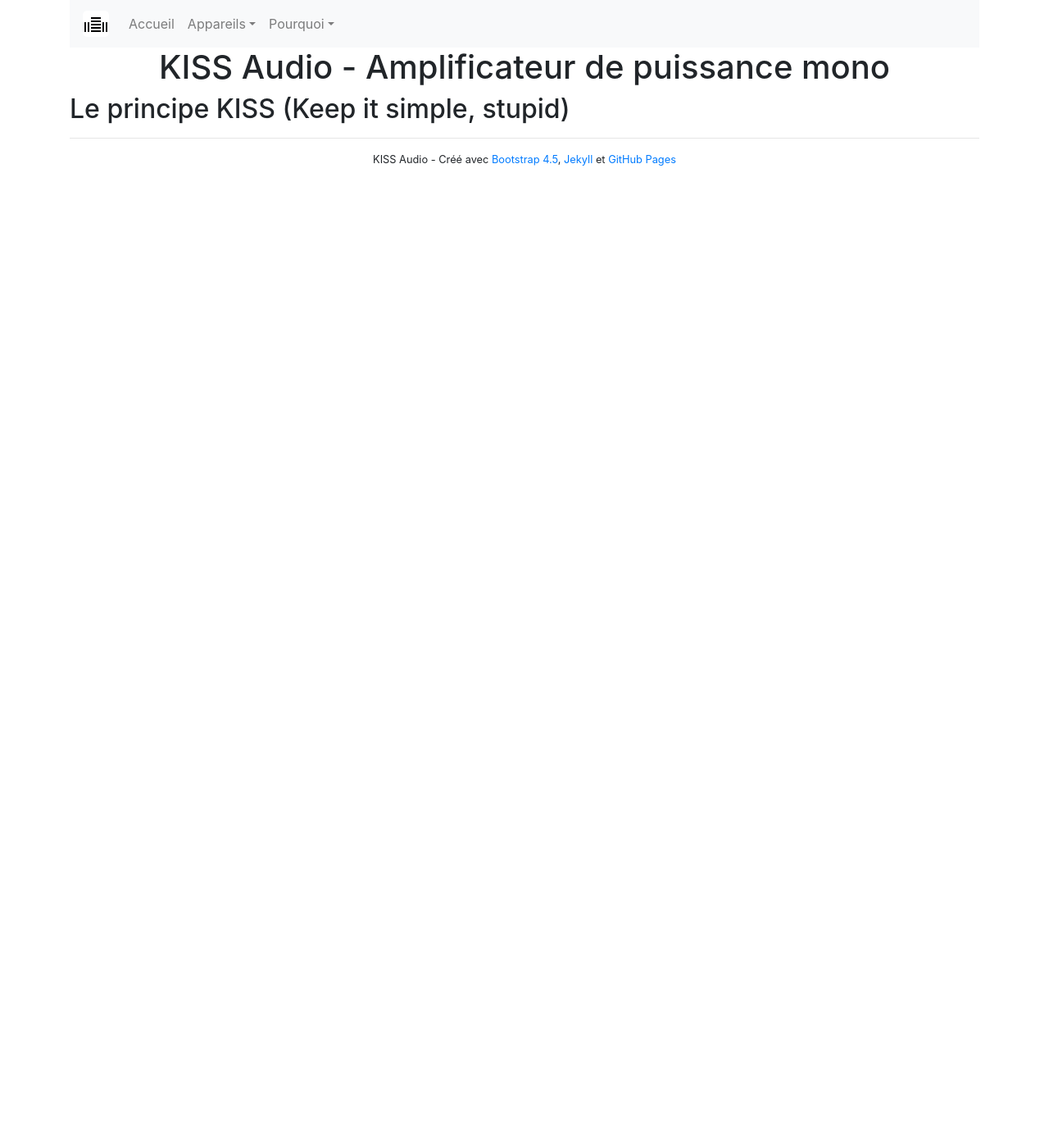
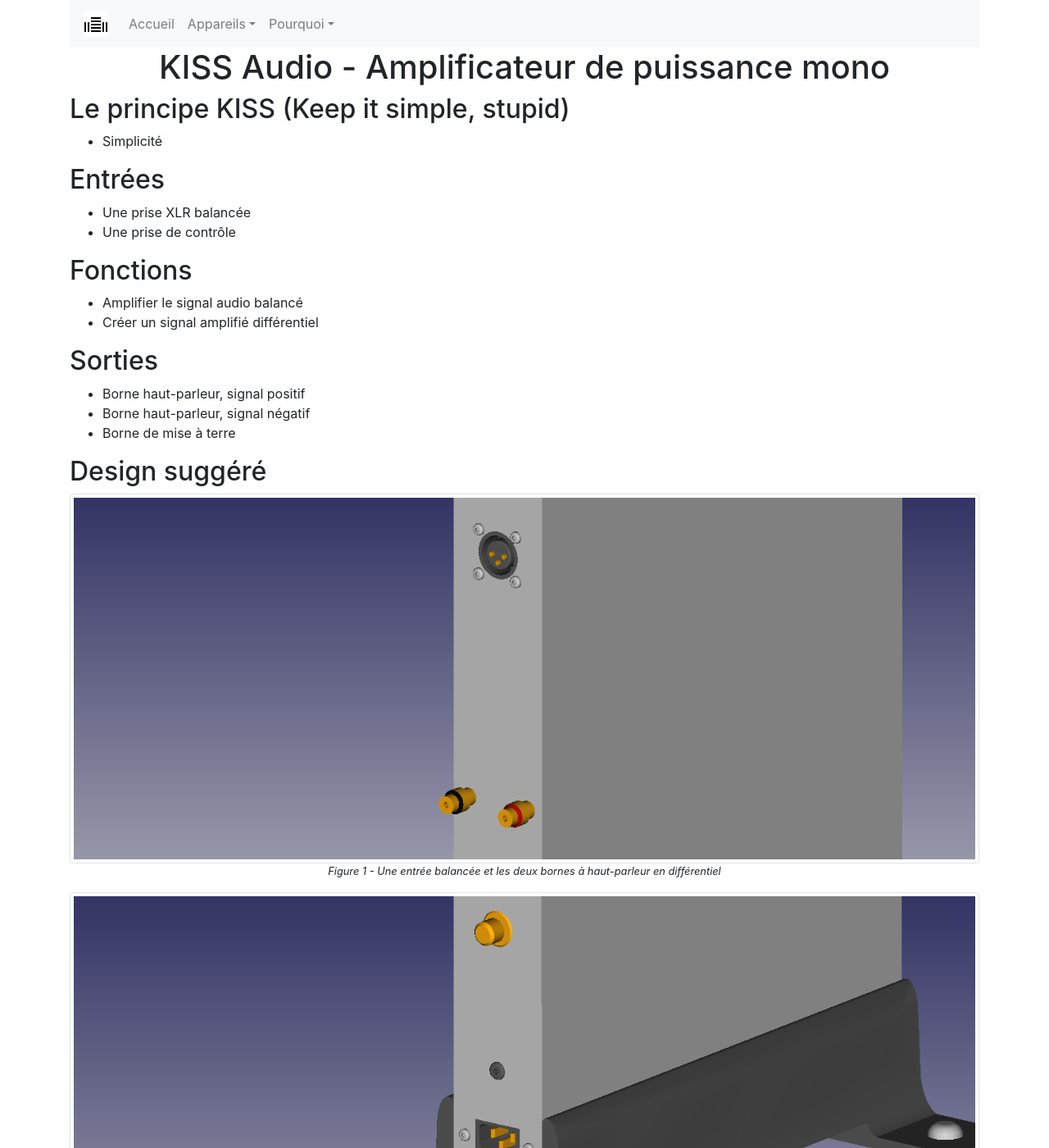
Before and after one commit to plstonge/kiss-audio, a Jekyll site: the page built from amplificateur/amplificateur_mono.md, in a window 1280 px wide and 1400 px high. Shown: the whole window at 82% size. Built offline with Jekyll 4.4.1, drawn with Linux system fonts in a browser that asks for light colours; some of the changed text lies outside the part shown.

Commit message:
Amplificateur de puissance

```diff
--- a/amplificateur/amplificateur_mono.md
+++ b/amplificateur/amplificateur_mono.md
@@ -5,3 +5,26 @@
 ---
 
 ## Le principe KISS (Keep it simple, stupid)
+
+* Simplicité
+
+## Entrées
+
+* Une prise XLR balancée
+* Une prise de contrôle
+
+## Fonctions
+
+* Amplifier le signal audio balancé
+* Créer un signal amplifié différentiel
+
+## Sorties
+
+* Borne haut-parleur, signal positif
+* Borne haut-parleur, signal négatif
+* Borne de mise à terre
+
+## Design suggéré
+
+{% include img_design.html ind=1 alt="Une entrée balancée et les deux bornes à haut-parleur en différentiel" src="images/power_amp_back_top.png" %}
+{% include img_design.html ind=2 alt="Une borne de mise à terre et une entrée de contrôle" src="images/power_amp_back_bottom.png" %}
```
Also changed, not shown: amplificateur/images/power_amp_back_bottom.png (added), amplificateur/images/power_amp_back_top.png (added).
